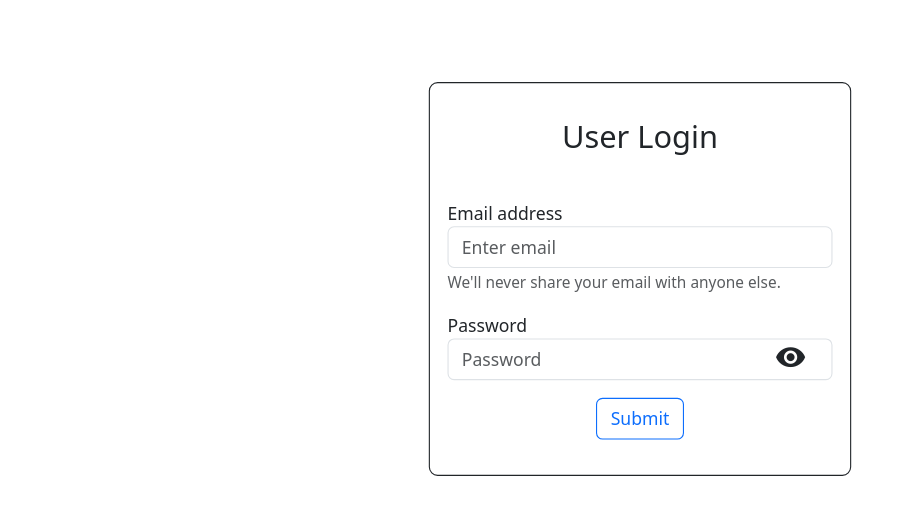
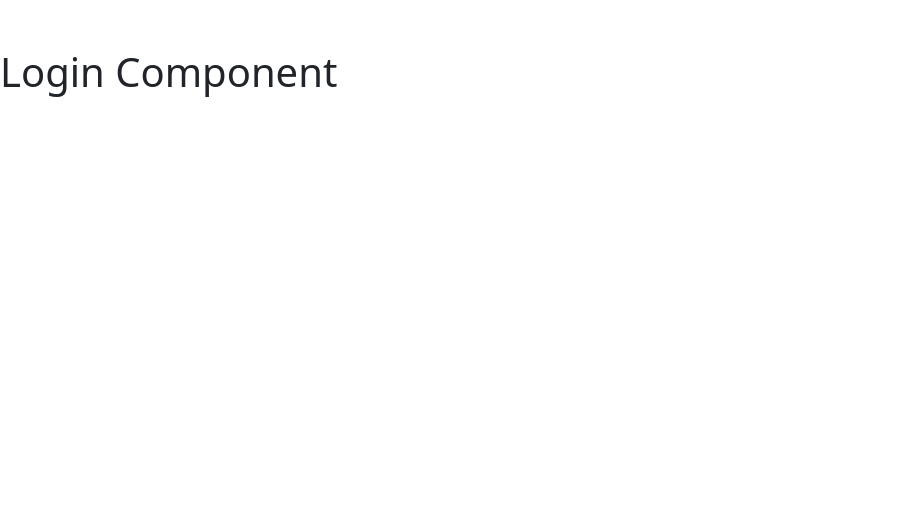
Before and after one commit to harsh3608/cs-exam-react, a React (Create React App) app: page /admin in a window 1280 px wide. Shown: the top 514 px of the page, without its empty margins (0-912 px from the left). Built offline with nearby package versions, Linux system fonts and the light colour scheme.

Commit message:
implemented routing

```diff
--- a/src/App.js
+++ b/src/App.js
@@ -1,10 +1,11 @@
 import React from 'react';
 import './App.css';
-import Login from './common/Login';
+import Router from './common/Router';
 
 const App = () => (
   <div>
-    <Login />
+
+    <Router/>
   </div>
 )
 
--- a/src/common/Login.jsx
+++ b/src/common/Login.jsx
@@ -1,9 +1,7 @@
 import React, { Component } from "react";
 import "./login.css";
 import toastr from 'toastr';
-
-
-import { Navigate } from "react-router-dom";
+import { Navigate } from 'react-router-dom';
 
 
 class LoginForm extends Component {
@@ -44,6 +42,8 @@ class LoginForm extends Component {
   }
 
   handleSubmit(event) {
+
+
     fetch("http://13.90.224.87:8099/api/Login/SignIn", {
       method: "POST",
       headers: {
@@ -62,7 +62,8 @@ class LoginForm extends Component {
           console.log(result);
           localStorage.setItem("token", result.response.token);
           localStorage.setItem("role", result.response.userRole);
-          return (<Navigate to="/" replace={true} />)
+          //window.location.assign('/admin')
+
         } else {
           toastr.error("log in failed.");
 
--- a/src/common/Router.jsx
+++ b/src/common/Router.jsx
@@ -1,13 +1,17 @@
 import React from "react";
 import { BrowserRouter, Routes, Route, } from "react-router-dom";
+import AdminDashboard from "../components/admin/pages/AdminDashboard";
+import UserDashboard from "../components/user/pages/UserDashboard";
+import NotFound from "../common/NotFound"
+import Login from "./Login";
 
 const Router = () => (
   <div>
     <BrowserRouter>
       <Routes>
-
-        <Route path="/admin" element={<Login />} />
-        <Route path="/user" element={<Register />} />
+        <Route path="/" element={<Login />} />
+        <Route path="/admin" element={<AdminDashboard />} />
+        <Route path="/user" element={<UserDashboard />} />
         <Route path="*" element={<NotFound/>} />
       </Routes>
     </BrowserRouter>
--- a/src/components/admin/pages/AdminDashboard.jsx
+++ b/src/components/admin/pages/AdminDashboard.jsx
@@ -0,0 +1,9 @@
+import React from "react";
+
+const AdminDashboard = () => (
+  <div className="mt-5">
+    <h1>Login Component</h1>
+  </div>
+);
+
+export default AdminDashboard;
--- a/src/components/user/pages/UserDashboard.jsx
+++ b/src/components/user/pages/UserDashboard.jsx
@@ -0,0 +1,9 @@
+import React from "react";
+
+const UserDashboard = () => (
+  <div className="mt-5">
+    <h1>Login Component</h1>
+  </div>
+);
+
+export default UserDashboard;
--- a/src/index.js
+++ b/src/index.js
@@ -3,7 +3,6 @@ import ReactDOM from 'react-dom/client';
 import './index.css';
 import App from './App';
 import 'bootstrap/dist/css/bootstrap.min.css';
-
 import 'toastr/build/toastr.min.css';
 
 
```
